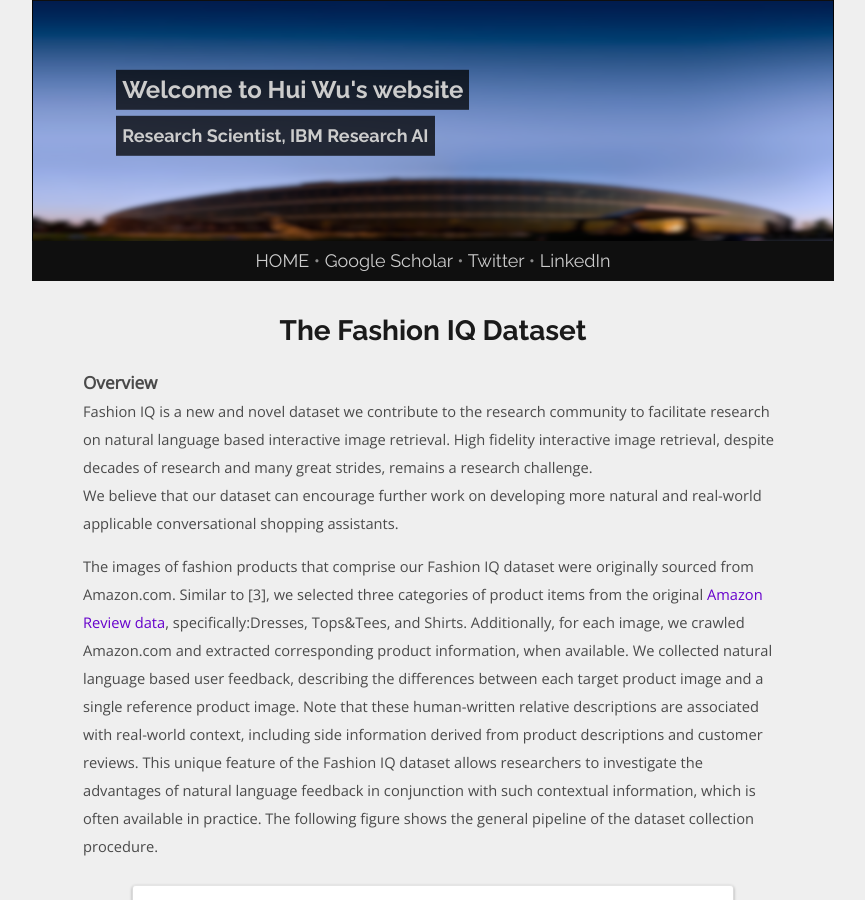
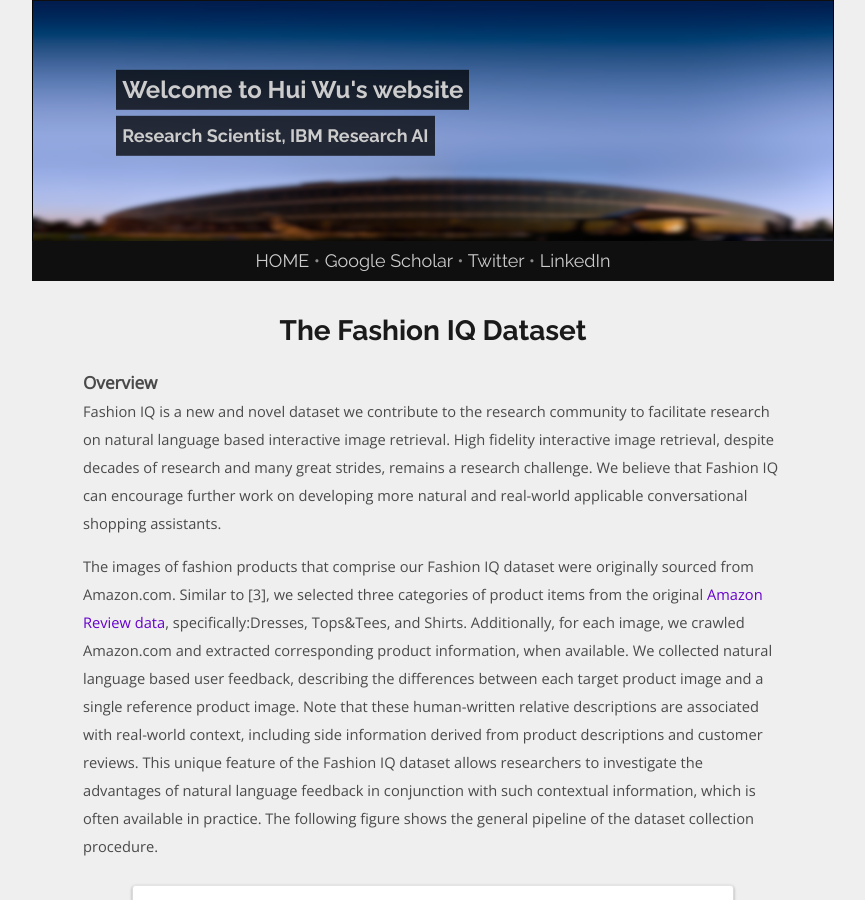
Before and after one commit to spacew/spacew.github.io, a Jekyll site: the page built from _posts/2019-05-29-fashion-iq.markdown, in a window 1280 px wide and 900 px high. Shown: the whole window, without its empty margins (207-1072 px from the left). Built offline with Jekyll 4.4.1, drawn with Linux system fonts in a browser that asks for light colours.

Commit message:
Update 2019-05-29-fashion-iq.markdown

```diff
--- a/_posts/2019-05-29-fashion-iq.markdown
+++ b/_posts/2019-05-29-fashion-iq.markdown
@@ -11,9 +11,7 @@ paper_pdf: https://arxiv.org/abs/tbd
 ### Overview
 
 Fashion IQ is a new and novel dataset we contribute to the research community to facilitate research on natural language based interactive image retrieval. High fidelity interactive image retrieval, despite decades of research and many great
-strides, remains a research challenge.
-We believe that our dataset can encourage further work on developing more natural and real-world applicable conversational shopping assistants.
-
+strides, remains a research challenge. We believe that Fashion IQ can encourage further work on developing more natural and real-world applicable conversational shopping assistants.
 
 <!--more-->
 
```
